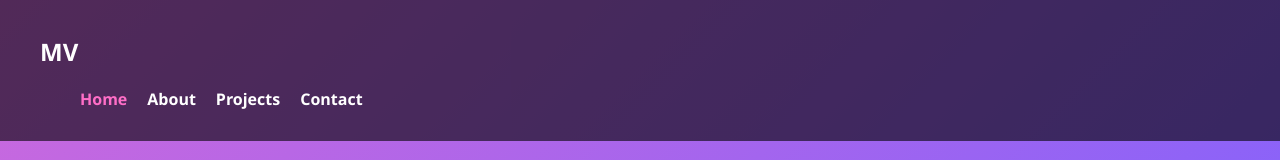
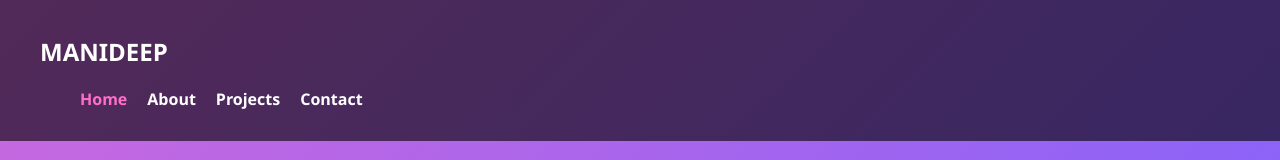
Before and after one commit to mvadlakonda81/BUNNYTEST, a plain HTML site: page index.html in a window 1280 px wide. Shown: the top 160 px of the page. Drawn offline with Linux system fonts and the light colour scheme.

Commit message:
Update index.html

```diff
--- a/index.html
+++ b/index.html
@@ -9,7 +9,7 @@
 <body>
   <header>
     <nav>
-      <h2 class="logo">MV</h2>
+      <h2 class="logo">MANIDEEP</h2>
       <ul class="nav-links">
         <li><a href="index.html" class="active">Home</a></li>
         <li><a href="about.html">About</a></li>
```
